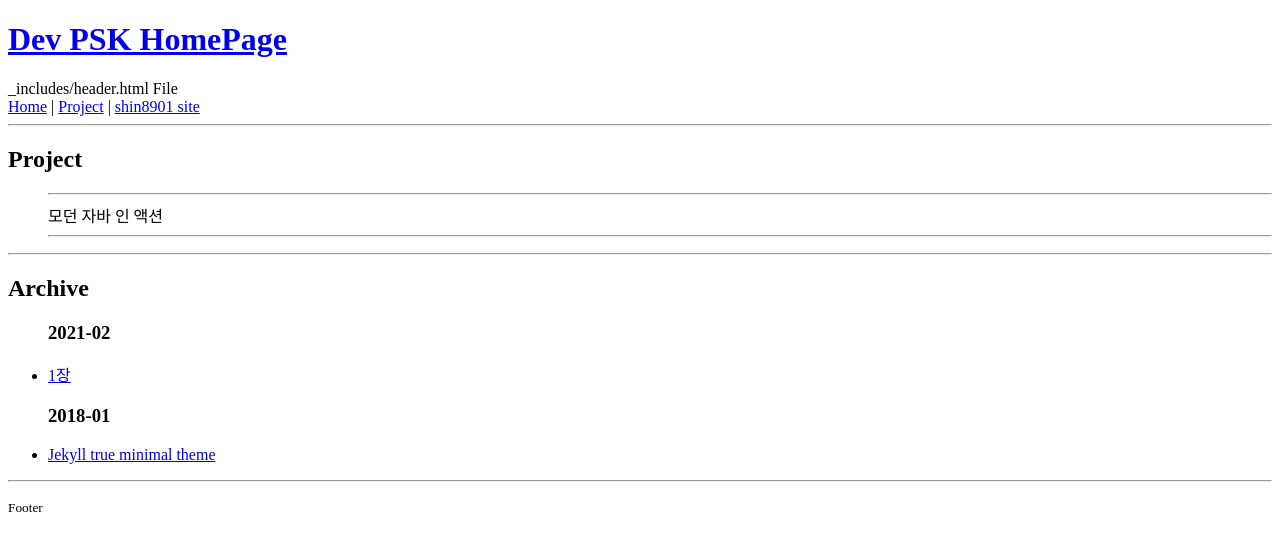
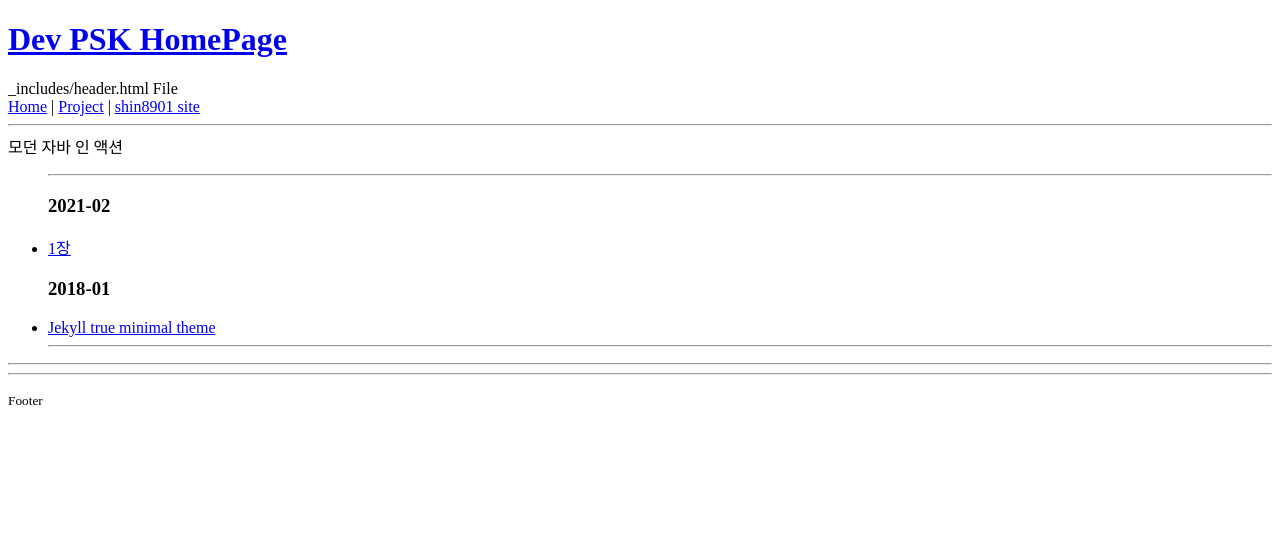
Before and after one commit to tkdrlf159/tkdrlf159.github.io, a Jekyll site: the page built from project/index.html, in a window 1280 px wide. Shown: the top 551 px of the page. Built offline with Jekyll 4.4.1, drawn with Linux system fonts in a browser that asks for light colours.

Commit message:
Update index.html

```diff
--- a/project/index.html
+++ b/project/index.html
@@ -2,27 +2,10 @@
 layout: default
 title: Project
 ---
-<h2>Project</h2>
+<!-- <h2>Project</h2> -->
+<div>모던 자바 인 액션</div>
 <ul>
 	<hr>
-	<div>모던 자바 인 액션</div>
-	  {% for modern in site.moderns %}
-	  	{%unless modern.next%}
-	      <h3>{{ modern.date | date: '%Y-%m' }}</h3>
-	    {% else %}
-	      {% capture year %}{{ modern.date | date: '%Y-%m' }}{% endcapture %}
-	      {% capture nyear %}{{ modern.next.date | date: '%Y-%m' }}{% endcapture %}
-	      {% if year != nyear %}
-	        <h3>{{ modern.date | date: '%Y-%m' }}</h3>
-	      {% endif %}
-	    {% endunless%}
-	    <li><a href="{{site.url}}{{ modern.url }}">{{ modern.title }}</a></li>
-	  {% endfor %}
-	<hr>
-</ul>
-<hr>
-<h2>Archive</h2>
-<ul>
 	{% for post in site.posts %}
 		{% unless post.next %}
 			<h3>{{ post.date | date: '%Y-%m' }}</h3>
@@ -33,7 +16,8 @@ title: Project
 				<h3>{{ post.date | date: '%Y-%m' }}</h3>
 			{% endif %}
 		{% endunless %}
-
     <li><a href="{{site.url}}{{ post.url }}">{{ post.title }}</a></li>
     {% endfor %}
+	<hr>
 </ul>
+<hr>
```
Lines whose indentation alone changed are shown as unchanged.
